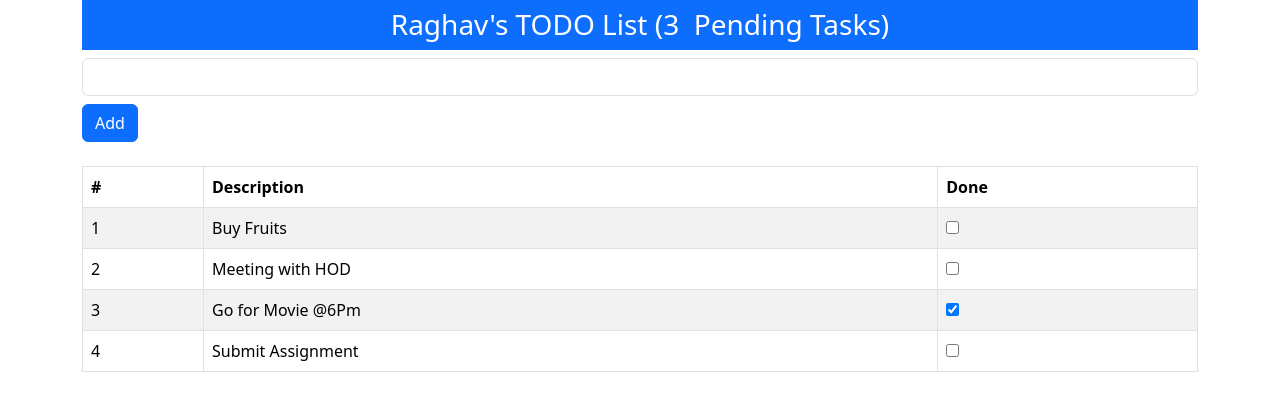
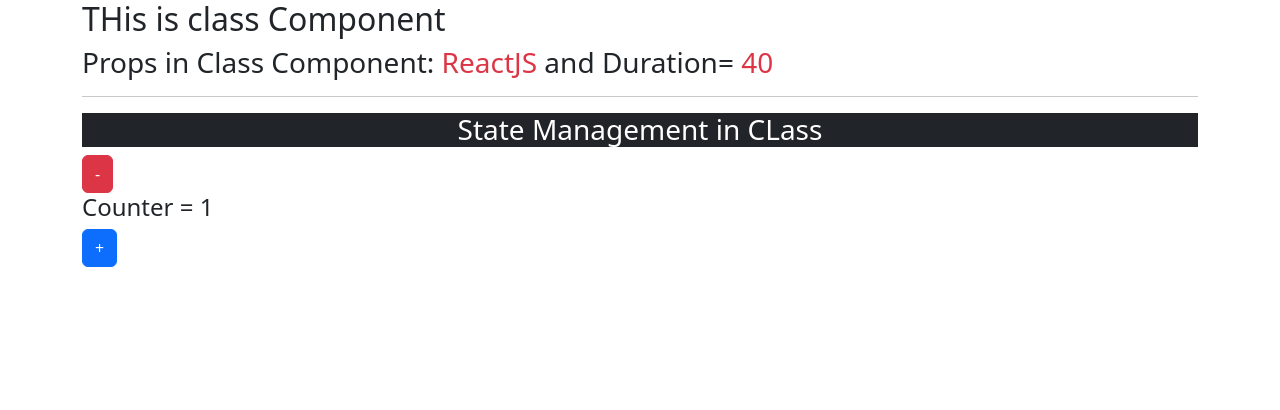
Before and after one commit to pankkap/reactjan23, a React (Create React App) app: page / in a window 1280 px wide. Shown: the top 410 px of the page. Built offline with nearby package versions, Linux system fonts and the light colour scheme.

Commit message:
Session-10

```diff
--- a/src/App.js
+++ b/src/App.js
@@ -7,14 +7,25 @@ import Summary from './components/Summary';
 import StateObject from './components/State Management/StateObject'
 import PassStateAsProps from './components/State Management/PassStateAsProps';
 import Todo from './components/State Management/Todo';
+import StateMangInClass from './components/State Management/StateMangInClass';
 
+
+var show = false
 function App(){
     return (
         <div className='container'>
             {/* <StateDemo/> */}
             {/* <StateObject/> */}
-            {/* <PassStateAsProps/> */}
-            <Todo/>
+
+            {/* {
+                show && <PassStateAsProps/>
+            }
+
+
+            <Todo/> */}
+
+            <StateMangInClass T_name="ReactJS" T_Duration={40}> </StateMangInClass>
+
         </div>
     );
 }
--- /dev/null
+++ b/src/components/State Management/StateMangInClass.js
@@ -0,0 +1,44 @@
+import React, { Component } from 'react'
+
+export default class StateMangInClass extends Component {
+    constructor(props)
+    {
+        super(props)
+        this.state = {
+            counter:1,
+            color:"success"
+        }
+        // Binding of Function with Class
+        this.increment = this.increment.bind(this);
+    }
+
+    // Arrow Function doesn't required Binding with class
+    decrement =()=>{
+        this.setState({counter:this.state.counter-1})
+    }
+
+    increment(){
+        this.setState({counter:this.state.counter+1})
+    }
+
+  render() {
+    console.log(this.props)
+
+    // Destructuring in Class Component
+    let {T_name, T_Duration} = this.props;
+
+    // Destructuring state
+    let {counter} = this.state;
+    return (
+      <div>
+        <h2>THis is class Component</h2>
+        <h3>Props in Class Component: <span className='text-danger'>{T_name}</span> and Duration= <span className='text-danger'>{T_Duration}</span></h3>
+        <hr />
+        <h3 className='text-center bg-dark text-white'>State Management in CLass</h3>
+        <button className='btn btn-danger' onClick={this.decrement}>-</button>
+        <h4>Counter = {counter} </h4>
+        <button  className='btn btn-primary' onClick={this.increment}>+</button>
+      </div>
+    )
+  }
+}
--- a/src/components/State Management/Todo.js
+++ b/src/components/State Management/Todo.js
@@ -16,17 +16,20 @@ export default function ToDo() {
         setnewItemText("");
   }
 
+  function toggleTodo(todo)
+  {
+      settodoitems(
+        todoitems.map((item)=>
+        todo.action === item.action? {...item,done:!item.done }:item
+        )
 
-  function toggleTodo(todo) {
-    settodoitems(
-      todoitems.map((item) =>
-        item.action === todo.action ? { ...item, done: !item.done } : item
-      )
-    );
+      );
   }
 
-  function todoTableRows() {
-    return todoitems.map((item, i) => (
+
+  function todoTableRows(doneValue) {
+    return todoitems.filter((item)=>item.done ===doneValue)
+    .map((item, i) => (
       <tr key={i}>
         <td>{i + 1}</td>
         <td>{item.action}</td>
@@ -51,12 +54,13 @@ export default function ToDo() {
         </div>
       </div>
       <div className="row">
-        <div className="col-md-12">
+        <div className="offset-md-2 col-md-8">
           <input
             type="text"
             value={newItemText}
             className="form-control"
             onChange={(e) => setnewItemText(e.target.value)}
+            placeholder="Enter new Todo"
           />
           <button className="btn btn-primary mt-2" onClick={createNewTodo}>
             Add
@@ -64,16 +68,31 @@ export default function ToDo() {
         </div>
       </div>
       <div className="row mt-4">
-        <div className="col-md-12">
+        <div className="offset-md-2 col-md-8">
           <table className="table table-bordered table-striped">
             <thead>
               <tr>
                 <th>#</th>
                 <th>Description</th>
-                <th>Done</th>
+                <th>Done | Not Done</th>
               </tr>
             </thead>
-            <tbody>{todoTableRows()}</tbody>
+            <tbody>{todoTableRows(false)}</tbody>
+          </table>
+        </div>
+      </div>
+
+      <div className="row mt-4">
+        <div className="offset-md-2 col-md-8">
+          <table className="table table-bordered table-striped">
+            <thead>
+              <tr>
+                <th>#</th>
+                <th>Description</th>
+                <th>Done | Not Done</th>
+              </tr>
+            </thead>
+            <tbody>{todoTableRows(true)}</tbody>
           </table>
         </div>
       </div>
```
